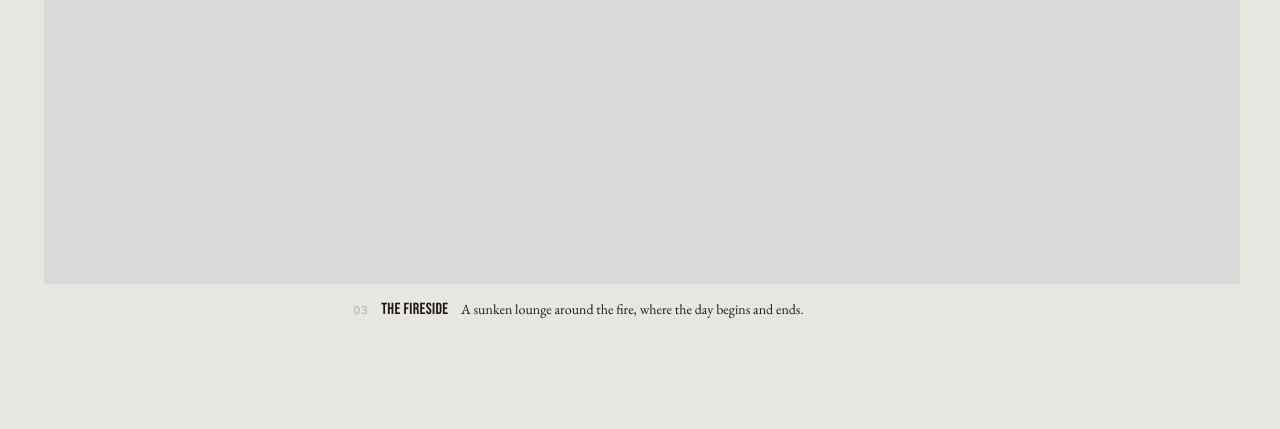
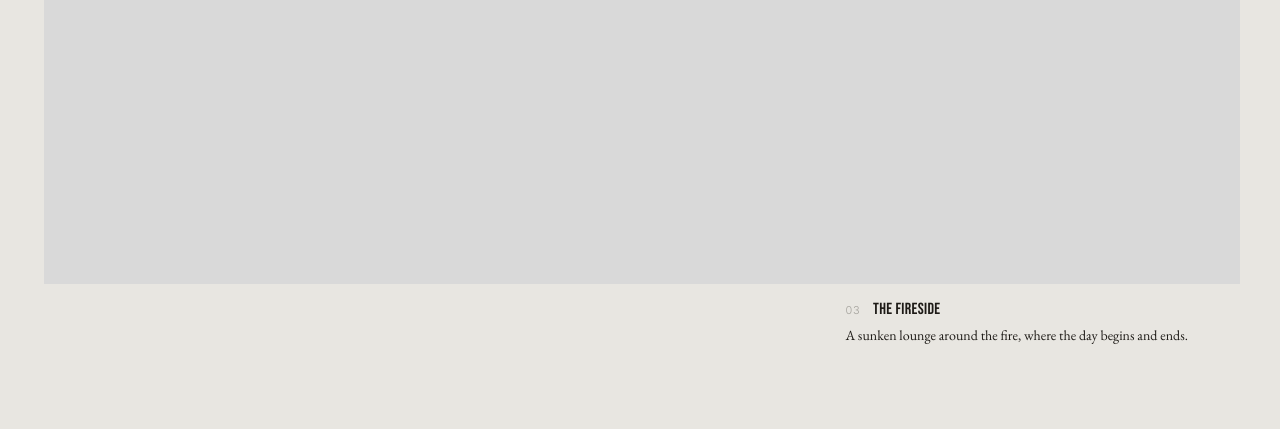
Before and after one commit to chomyeongjin/Johnnie_Walker, a plain HTML site: page lodge.html in a window 1280 px wide. Shown: the part 2232-2661 px from the top of the page. Drawn offline with nearby package versions, Linux system fonts and the light colour scheme; a web font is replaced by a local one.

Commit message:
전체 레이아웃 디테일 수정

```diff
--- a/lodge.css
+++ b/lodge.css
@@ -241,7 +241,7 @@ body.is-scrolled .site-header:not(:hover):not(:has(:focus-visible)) .subnav {
 
 /* 넓은 사진 설명은 위쪽 소개 글과 같은 세로선에서 시작 */
 .lobby-wide .lobby-caption {
-    padding-left: 25.9%;
+    padding-left: 67%;
 }
 
 /* ==========================================================
```
